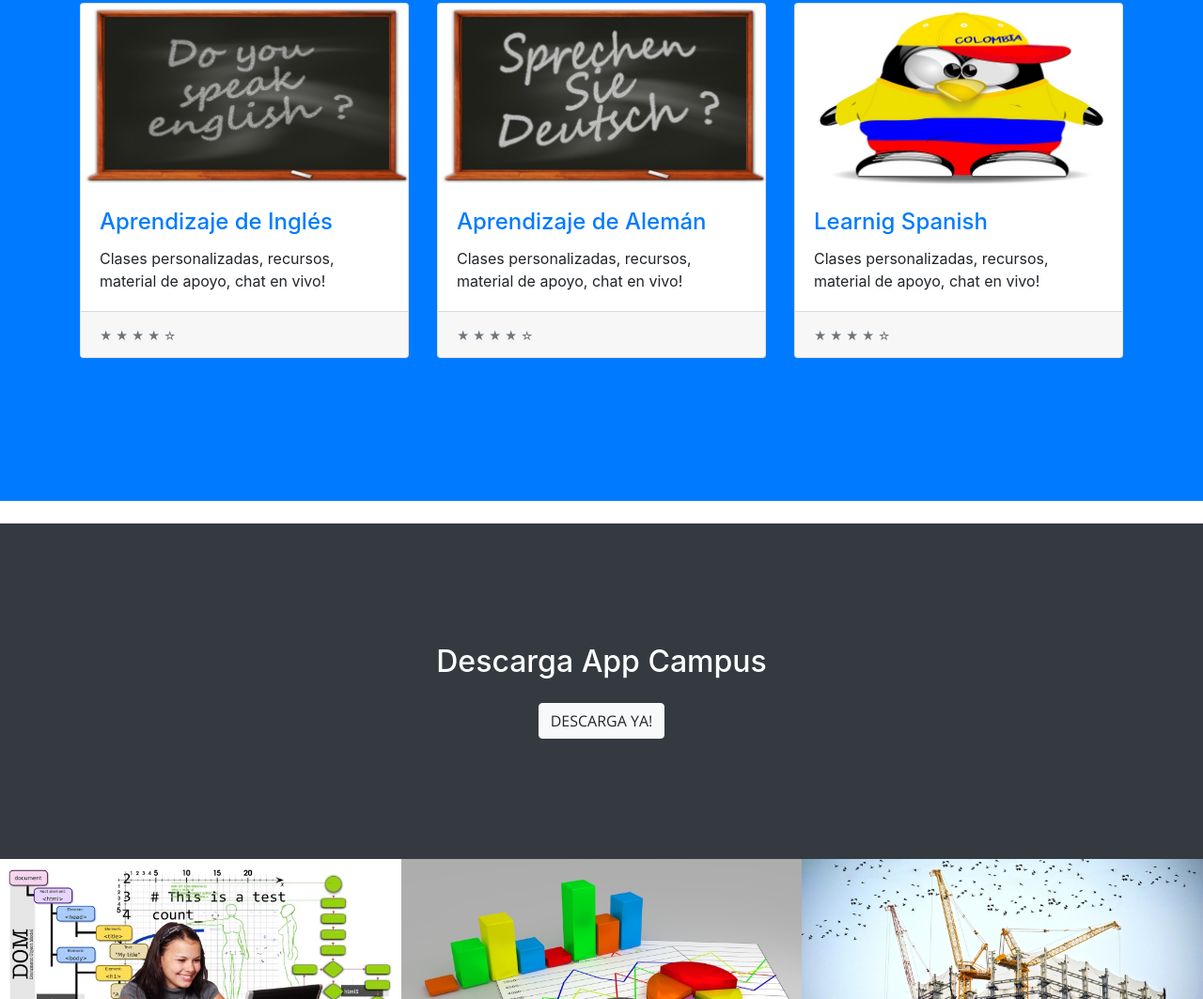
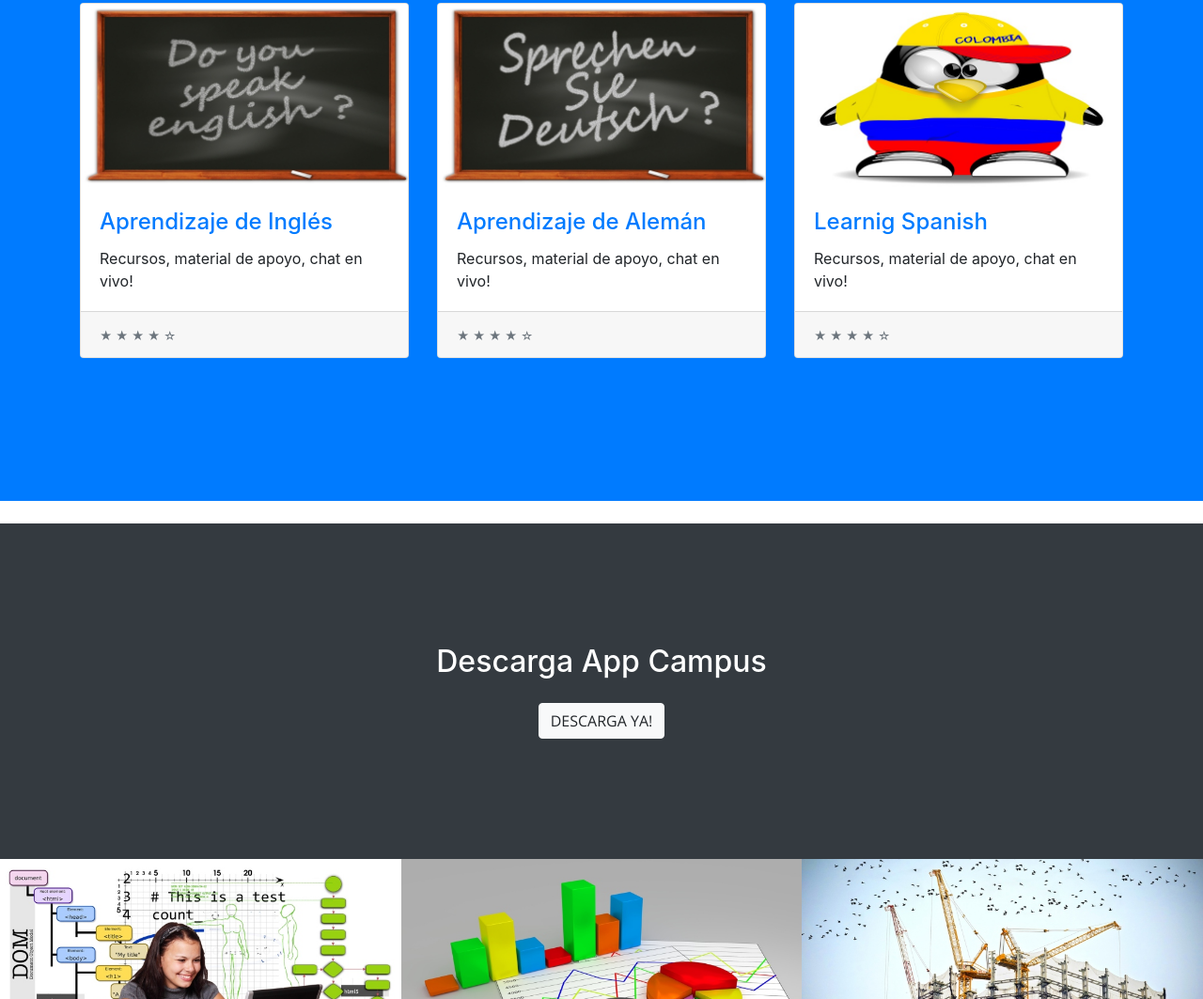
Before and after one commit to scharss/h, a website with bundled scripts: page index.html in a window 1280 px wide. Shown: the part 1376-2439 px from the top of the page at 94% size. Built offline with nearby package versions, Linux system fonts and the light colour scheme.

Commit message:
Update index.html

```diff
--- a/index.html
+++ b/index.html
@@ -148,7 +148,7 @@
                     <a href="#">Aprendizaje de  Inglés</a>
                   </h4>
                   <h5></h5>
-                  <p class="card-text">Clases personalizadas, recursos, material de apoyo, chat en vivo!</p>
+                  <p class="card-text">Recursos, material de apoyo, chat en vivo!</p>
                 </div>
                 <div class="card-footer">
                   <small class="text-muted">&#9733; &#9733; &#9733; &#9733; &#9734;</small>
@@ -164,7 +164,7 @@
                     <a href="#">Aprendizaje de  Alemán</a>
                   </h4>
                   <h5></h5>
-                  <p class="card-text">Clases personalizadas, recursos, material de apoyo, chat en vivo!</p>
+                  <p class="card-text">Recursos, material de apoyo, chat en vivo!</p>
                 </div>
                 <div class="card-footer">
                   <small class="text-muted">&#9733; &#9733; &#9733; &#9733; &#9734;</small>
@@ -180,7 +180,7 @@
                     <a href="#">Learnig Spanish</a>
                   </h4>
                   <h5></h5>
-                  <p class="card-text">Clases personalizadas, recursos, material de apoyo, chat en vivo!</p>
+                  <p class="card-text">Recursos, material de apoyo, chat en vivo!</p>
                 </div>
                 <div class="card-footer">
                   <small class="text-muted">&#9733; &#9733; &#9733; &#9733; &#9734;</small>
```
